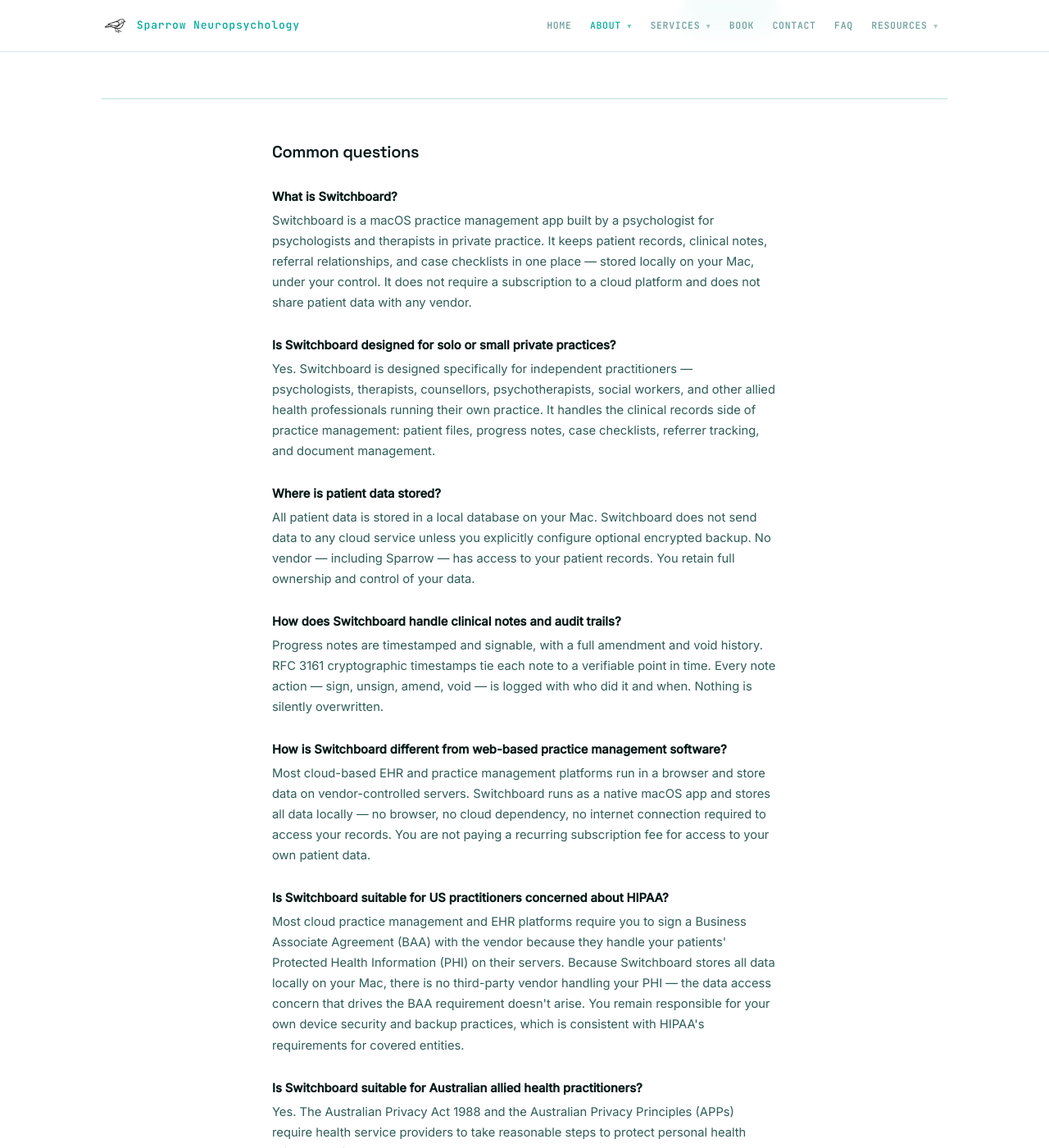
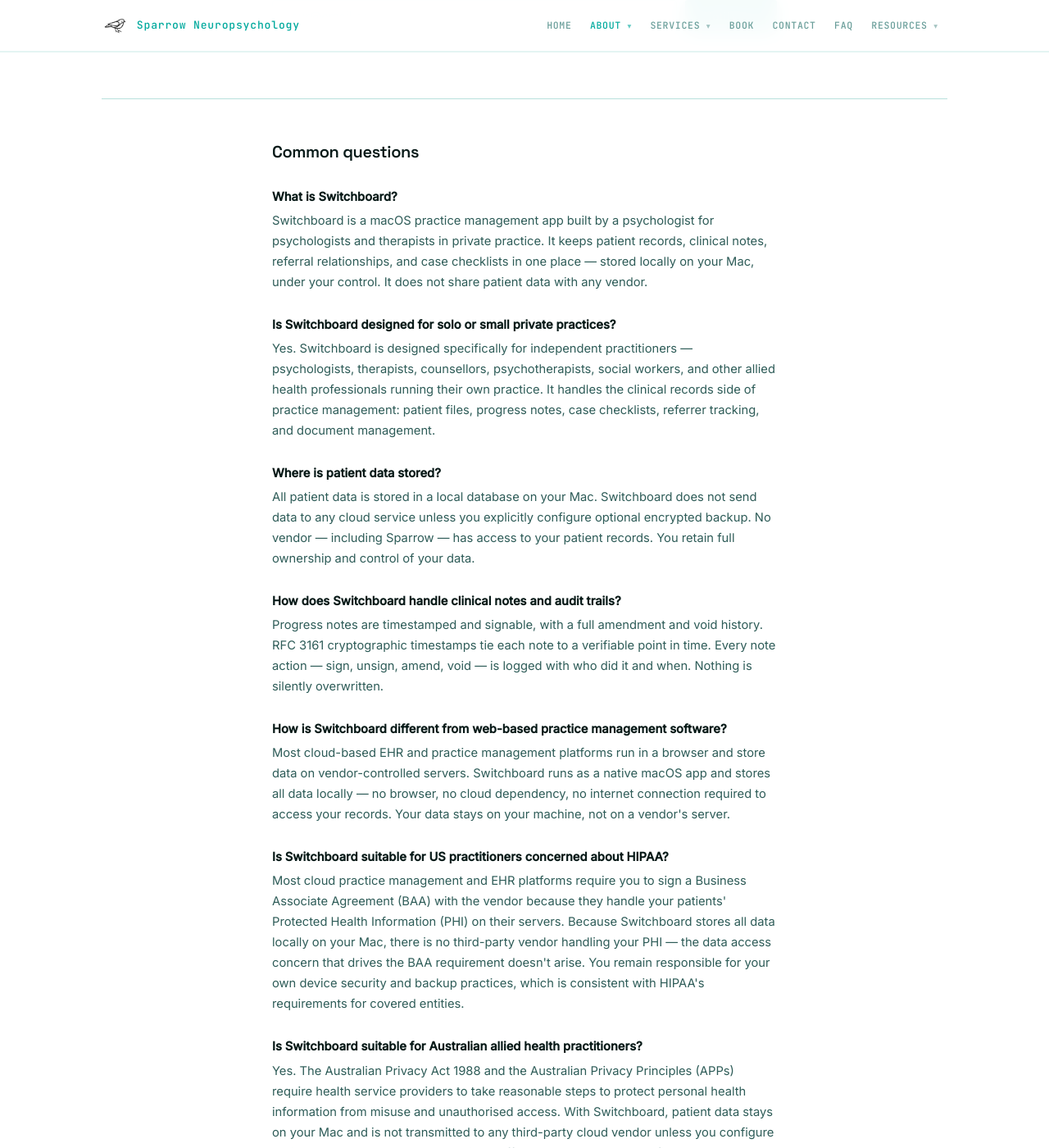
Before and after one commit to cfxb/sparrow-clinic, a Jekyll site: the page built from switchboard.md, in a window 1280 px wide and 1400 px high, scrolled down 1886 px. Shown: the whole window at 82% size. Built offline with Jekyll 4.4.1, drawn with Linux system fonts in a browser that asks for light colours; some of the changed text lies outside the part shown.

Commit message:
Remove all subscription references from Switchboard page
Payment model not yet decided — remove all "no subscription" copy
from page body, meta description, FAQ, and JSON-LD schema.

Co-Authored-By: Claude Sonnet 4.6 <noreply@anthropic.com>

```diff
--- a/_includes/switchboard-schema.html
+++ b/_includes/switchboard-schema.html
@@ -7,7 +7,7 @@
   "applicationCategory": "MedicalApplication",
   "applicationSubCategory": "Practice Management Software",
   "operatingSystem": "macOS",
-  "description": "Switchboard is a macOS practice management app and local alternative to cloud EHR platforms, built for psychologists, therapists, counsellors, psychotherapists, and allied health practitioners in private practice. Patient records, clinical notes, referral relationships, and case checklists stored locally on your Mac — no vendor access to your data, no subscription.",
+  "description": "Switchboard is a macOS practice management app and local alternative to cloud EHR platforms, built for psychologists, therapists, counsellors, psychotherapists, and allied health practitioners in private practice. Patient records, clinical notes, referral relationships, and case checklists stored locally on your Mac — no vendor access to your data.",
   "audience": {
     "@type": "Audience",
     "audienceType": "Psychologists, therapists, counsellors, psychotherapists, social workers, and allied health practitioners in private practice"
@@ -38,7 +38,7 @@
       "name": "What is Switchboard?",
       "acceptedAnswer": {
         "@type": "Answer",
-        "text": "Switchboard is a macOS practice management app built by a psychologist for psychologists and therapists in private practice. It keeps patient records, clinical notes, referral relationships, and case checklists in one place — stored locally on your Mac, under your control. It does not require a subscription to a cloud platform and does not share patient data with any vendor."
+        "text": "Switchboard is a macOS practice management app built by a psychologist for psychologists and therapists in private practice. It keeps patient records, clinical notes, referral relationships, and case checklists in one place — stored locally on your Mac, under your control. It does not share patient data with any vendor."
       }
     },
     {
@@ -70,7 +70,7 @@
       "name": "How is Switchboard different from web-based practice management software?",
       "acceptedAnswer": {
         "@type": "Answer",
-        "text": "Most cloud-based EHR and practice management platforms run in a browser and store data on vendor-controlled servers. Switchboard runs as a native macOS app and stores all data locally — no browser, no cloud dependency, no internet connection required to access your records. You are not paying a recurring subscription fee for access to your own patient data."
+        "text": "Most cloud-based EHR and practice management platforms run in a browser and store data on vendor-controlled servers. Switchboard runs as a native macOS app and stores all data locally — no browser, no cloud dependency, no internet connection required to access your records. Your data stays on your machine, not on a vendor's server."
       }
     },
     {
--- a/switchboard.md
+++ b/switchboard.md
@@ -1,7 +1,7 @@
 ---
 layout: page
 title: Switchboard — Offline Practice Management for Psychologists, Therapists and Counsellors
-description: "Switchboard is a macOS practice management app and local alternative to cloud EHR platforms, built for psychologists, therapists, counsellors, and allied health practitioners in private practice. Patient records, clinical notes, and referral tracking stored on your Mac — no vendor access to your data, no subscription."
+description: "Switchboard is a macOS practice management app and local alternative to cloud EHR platforms, built for psychologists, therapists, counsellors, and allied health practitioners in private practice. Patient records, clinical notes, and referral tracking stored on your Mac — no vendor access to your data."
 hero_title: Switchboard
 hero_subtitle: Clinical records software
 hero_image: /assets/images/hero-sky.jpg
@@ -227,7 +227,7 @@ switchboard_schema: true
     <div class="sb-intro-body">
       <div class="sb-intro-text">
         <p>Switchboard is a macOS practice management app built by a psychologist for psychologists, therapists, counsellors, and allied health practitioners in private practice. It keeps your patient records, clinical notes, and referral relationships in one place — offline, on your machine, under your control. No cloud platform. No vendor with access to your patients' data.</p>
-        <p>No subscription. No cloud sync you didn't configure. No vendor with access to your patients' data.</p>
+        <p>No cloud sync you didn't configure. No vendor with access to your patients' data.</p>
       </div>
       <img src="/assets/images/sparrow-alt.png" alt="" class="sb-sparrow sb-sparrow--lg" aria-hidden="true">
     </div>
@@ -321,7 +321,7 @@ switchboard_schema: true
 
       <div class="sb-faq-item">
         <p class="sb-faq-q">What is Switchboard?</p>
-        <p class="sb-faq-a">Switchboard is a macOS practice management app built by a psychologist for psychologists and therapists in private practice. It keeps patient records, clinical notes, referral relationships, and case checklists in one place — stored locally on your Mac, under your control. It does not require a subscription to a cloud platform and does not share patient data with any vendor.</p>
+        <p class="sb-faq-a">Switchboard is a macOS practice management app built by a psychologist for psychologists and therapists in private practice. It keeps patient records, clinical notes, referral relationships, and case checklists in one place — stored locally on your Mac, under your control. It does not share patient data with any vendor.</p>
       </div>
 
       <div class="sb-faq-item">
@@ -341,7 +341,7 @@ switchboard_schema: true
 
       <div class="sb-faq-item">
         <p class="sb-faq-q">How is Switchboard different from web-based practice management software?</p>
-        <p class="sb-faq-a">Most cloud-based EHR and practice management platforms run in a browser and store data on vendor-controlled servers. Switchboard runs as a native macOS app and stores all data locally — no browser, no cloud dependency, no internet connection required to access your records. You are not paying a recurring subscription fee for access to your own patient data.</p>
+        <p class="sb-faq-a">Most cloud-based EHR and practice management platforms run in a browser and store data on vendor-controlled servers. Switchboard runs as a native macOS app and stores all data locally — no browser, no cloud dependency, no internet connection required to access your records. Your data stays on your machine, not on a vendor's server.</p>
       </div>
 
       <div class="sb-faq-item">
```
